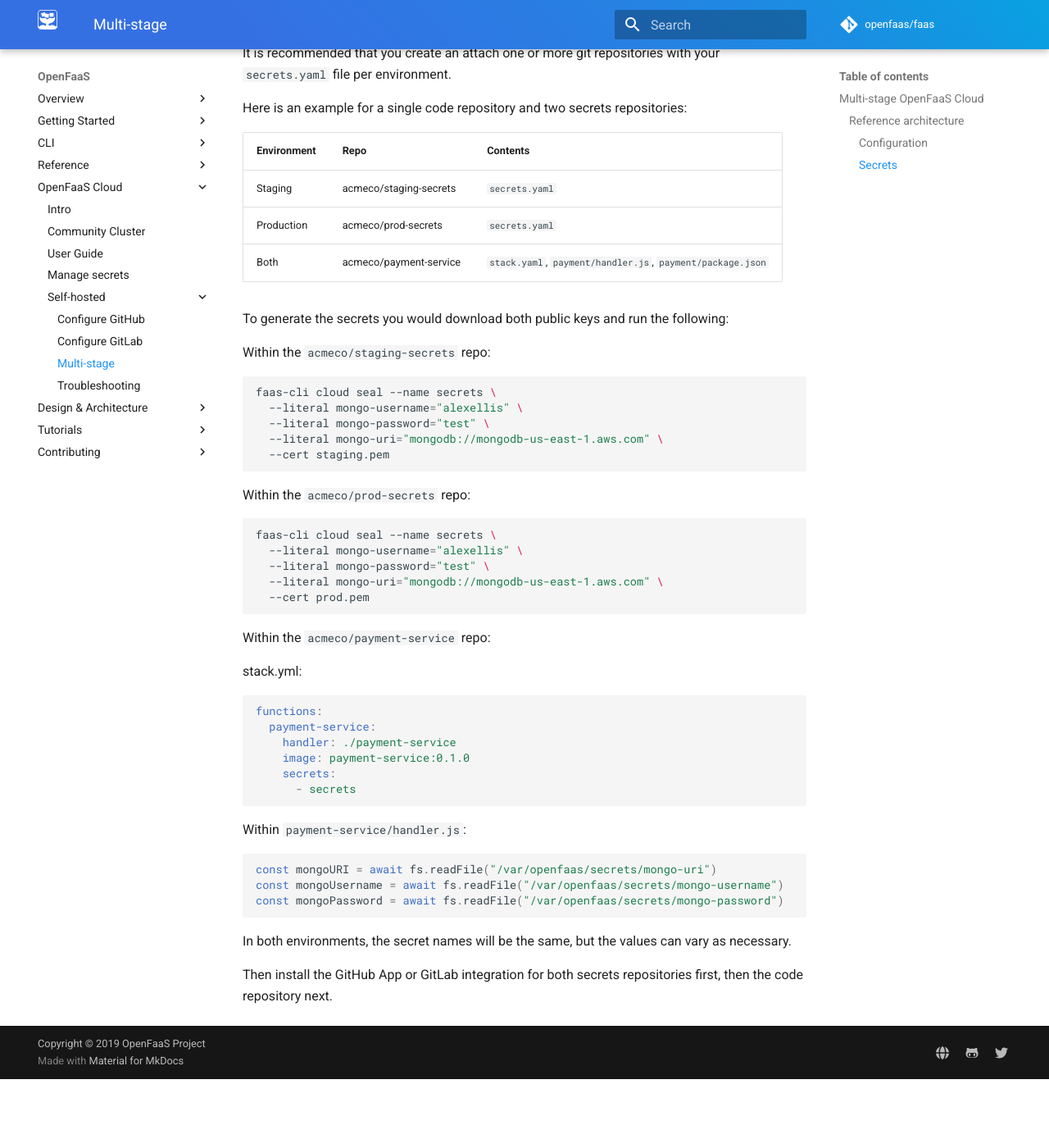
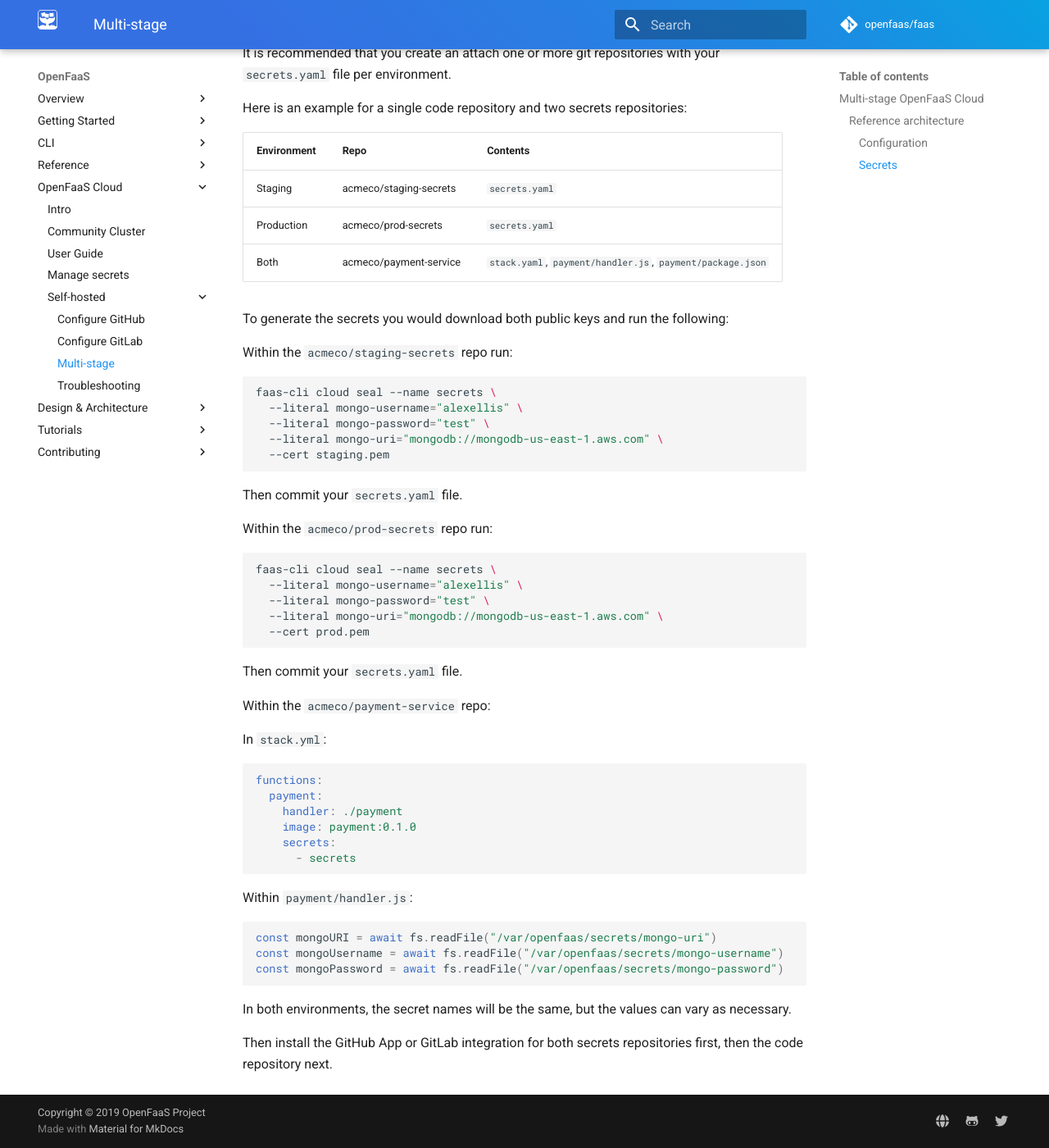
Before and after one commit to openfaas/docs, an MkDocs documentation site: the page built from docs/openfaas-cloud/self-hosted/multi-stage.md, in a window 1280 px wide and 1400 px high, scrolled down 1992 px. Shown: the whole window at 82% size. Built offline with MkDocs 1.6.1 and Material for MkDocs 9.7.7, drawn with Linux system fonts in a browser that asks for light colours; comment, search, counter and statistics services are not loaded; before the commit the page ends 3308 px from its top, so only the background shows below that.

Commit message:
Update payment service name
Signed-off-by: Alex Ellis (OpenFaaS Ltd) <alexellis2@gmail.com>

````diff
--- a/docs/openfaas-cloud/self-hosted/multi-stage.md
+++ b/docs/openfaas-cloud/self-hosted/multi-stage.md
@@ -60,7 +60,7 @@ Here is an example for a single code repository and two secrets repositories:
 
 To generate the secrets you would download both public keys and run the following:
 
-Within the `acmeco/staging-secrets` repo:
+Within the `acmeco/staging-secrets` repo run:
 
 ```sh
 faas-cli cloud seal --name secrets \
@@ -70,7 +70,9 @@ faas-cli cloud seal --name secrets \
   --cert staging.pem
 ```
 
-Within the `acmeco/prod-secrets` repo:
+Then commit your `secrets.yaml` file.
+
+Within the `acmeco/prod-secrets` repo run:
 
 ```sh
 faas-cli cloud seal --name secrets \
@@ -80,20 +82,22 @@ faas-cli cloud seal --name secrets \
   --cert prod.pem
 ```
 
+Then commit your `secrets.yaml` file.
+
 Within the `acmeco/payment-service` repo:
 
-stack.yml:
+In `stack.yml`:
 
 ```yaml
 functions:
-  payment-service:
-    handler: ./payment-service
-    image: payment-service:0.1.0
+  payment:
+    handler: ./payment
+    image: payment:0.1.0
     secrets:
       - secrets
 ```
 
-Within `payment-service/handler.js`:
+Within `payment/handler.js`:
 
 ```js
 const mongoURI = await fs.readFile("/var/openfaas/secrets/mongo-uri")
````
